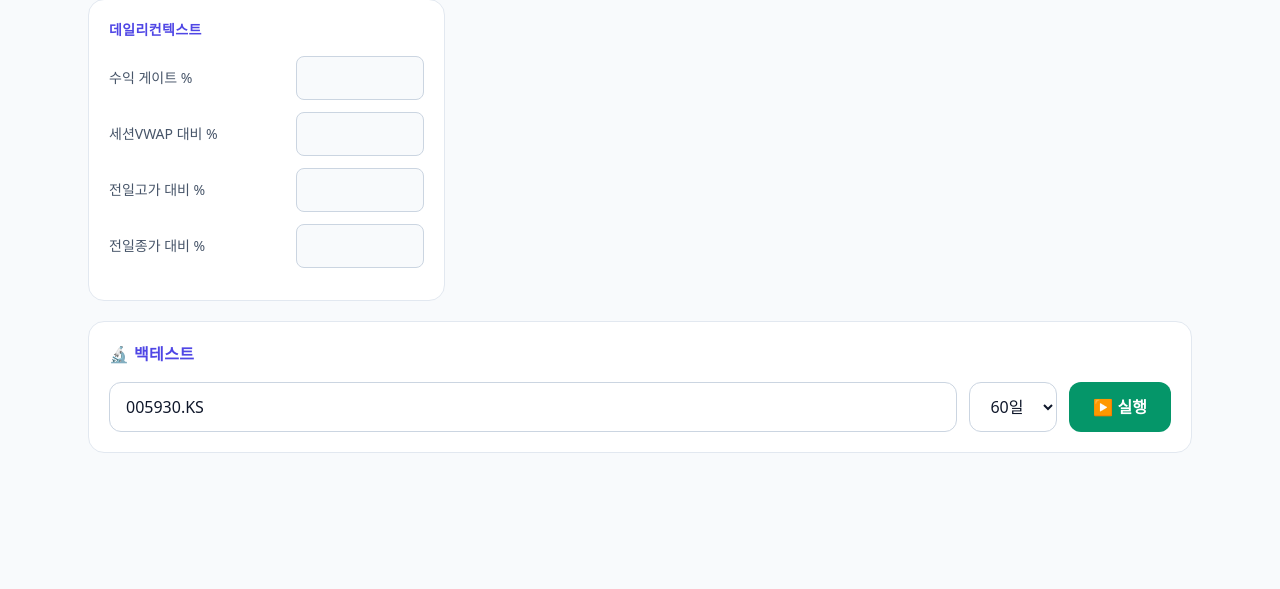
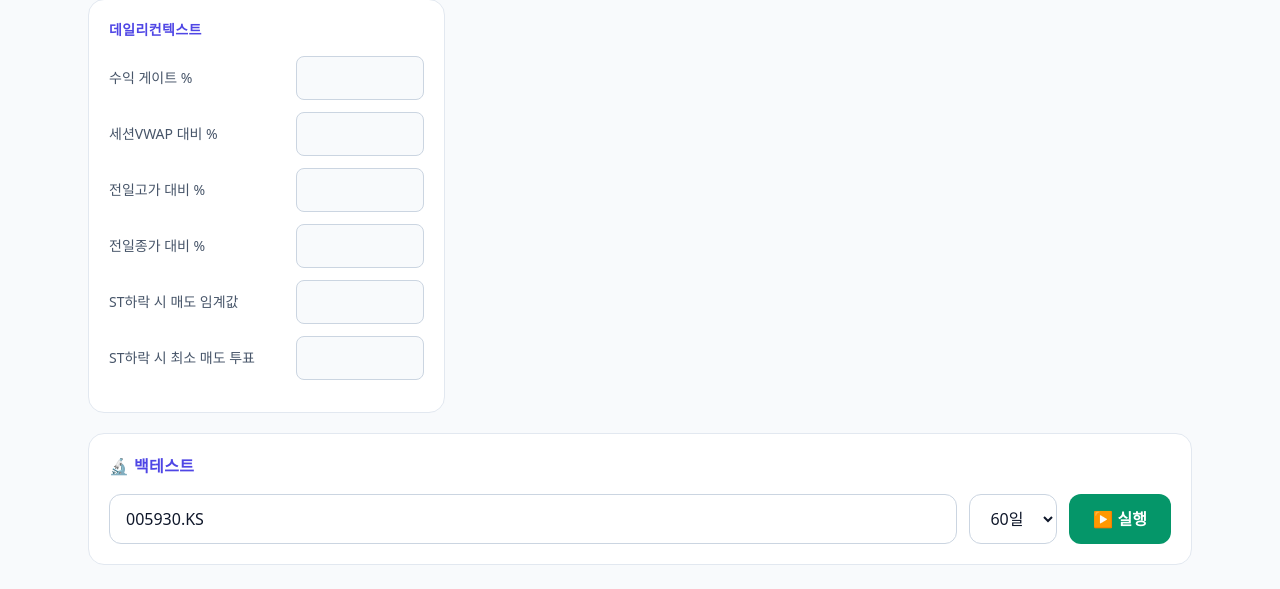
Before and after one commit to inwhan987/-, a FastAPI app: page /params in a window 1280 px wide. Shown: the part 1471-2060 px from the top of the page. Before the commit the page ends 1924 px from the top, so only its background shows below. Run offline with FastAPI, Linux system fonts and the light colour scheme; data that the repository does not hold is empty; some libraries are stand-ins or nearby versions.

Commit message:
feat: 데일리컨텍스트 그룹에 OVERNIGHT 임계값 파라미터 추가
Co-Authored-By: Claude Sonnet 4.6 <noreply@anthropic.com>

```diff
--- a/stock_bot/web/app.py
+++ b/stock_bot/web/app.py
@@ -635,6 +635,7 @@ def create_app() -> FastAPI:
         "POSITION_SIZING", "POSITION_FRACTION",
         "DAILY_CONTEXT_PROFIT_GATE_PCT", "DAILY_CONTEXT_AVWAP_PCT",
         "DAILY_CONTEXT_PDH_PCT", "DAILY_CONTEXT_PDC_PCT",
+        "OVERNIGHT_SELL_THRESHOLD", "OVERNIGHT_MIN_SELL_VOTES",
     }
 
     @app.post("/api/params")
--- a/stock_bot/web/templates/params.html
+++ b/stock_bot/web/templates/params.html
@@ -139,10 +139,12 @@ const GROUPS = [
     { key: "POSITION_FRACTION", label: "계좌 비율", step: "0.01" },
   ]},
   { title: "데일리컨텍스트", params: [
-    { key: "DAILY_CONTEXT_PROFIT_GATE_PCT", label: "수익 게이트 %",      step: "0.1" },
-    { key: "DAILY_CONTEXT_AVWAP_PCT",       label: "세션VWAP 대비 %",   step: "0.1" },
-    { key: "DAILY_CONTEXT_PDH_PCT",         label: "전일고가 대비 %",    step: "0.1" },
-    { key: "DAILY_CONTEXT_PDC_PCT",         label: "전일종가 대비 %",    step: "0.1" },
+    { key: "DAILY_CONTEXT_PROFIT_GATE_PCT", label: "수익 게이트 %",           step: "0.1" },
+    { key: "DAILY_CONTEXT_AVWAP_PCT",       label: "세션VWAP 대비 %",        step: "0.1" },
+    { key: "DAILY_CONTEXT_PDH_PCT",         label: "전일고가 대비 %",         step: "0.1" },
+    { key: "DAILY_CONTEXT_PDC_PCT",         label: "전일종가 대비 %",         step: "0.1" },
+    { key: "OVERNIGHT_SELL_THRESHOLD",      label: "ST하락 시 매도 임계값",   step: "0.01" },
+    { key: "OVERNIGHT_MIN_SELL_VOTES",      label: "ST하락 시 최소 매도 투표", step: "1" },
   ]},
 ];
 
```
